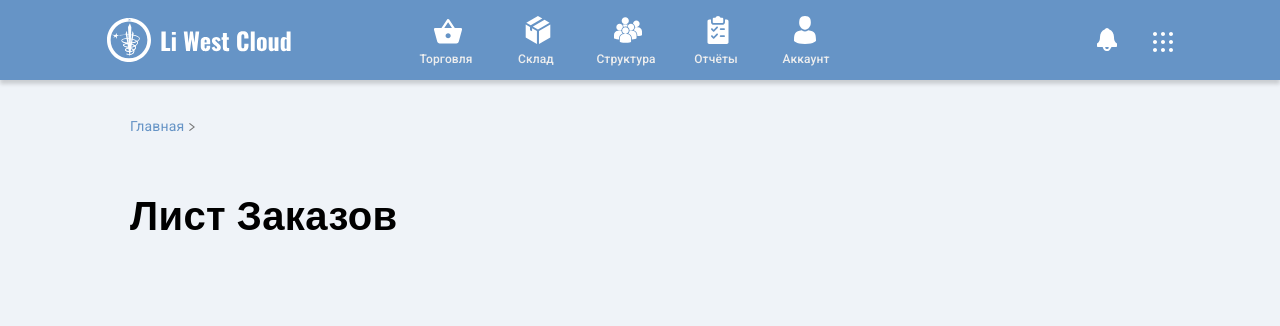
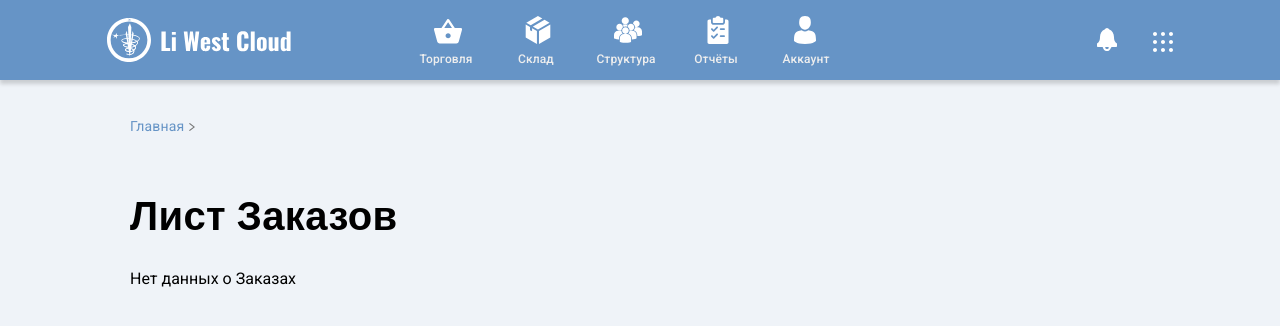
Before and after one commit to NSmolyakov/LWCloud, a React (Create React App) app: page /orders_list in a window 1280 px wide. Shown: the top 326 px of the page. Built offline with nearby package versions, Linux system fonts and the light colour scheme.

Commit message:
add data about orders

```diff
--- a/src/components/Content/OrderList/OrderList.jsx
+++ b/src/components/Content/OrderList/OrderList.jsx
@@ -1,8 +1,11 @@
 import React from 'react'
 
 
-function OrderList(){
-    return(<h1>Лист Заказов</h1>)
+function OrderList() {
+    return (<>
+            <h1>Лист Заказов</h1>
+            <p>Нет данных о Заказах</p>
+        </>)
 }
 
 export default OrderList;
```
